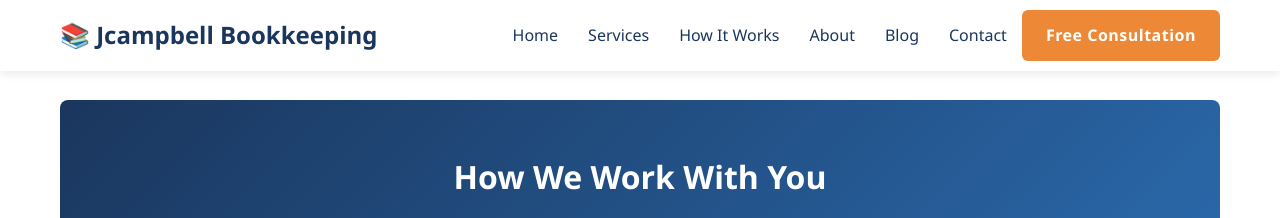
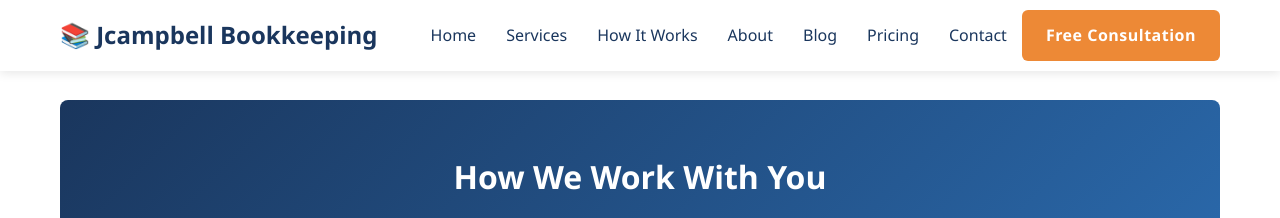
Before and after one commit to jcampbell9724/jcampbell-bookkeeping, a Jekyll site: the page built from how-it-works.md, in a window 1280 px wide. Shown: the top 218 px of the page. Built offline with Jekyll 4.4.1, drawn with Linux system fonts in a browser that asks for light colours.

Commit message:
Update header.html

```diff
--- a/_includes/header.html
+++ b/_includes/header.html
@@ -132,8 +132,9 @@
                 <li><a href="{{ site.baseurl }}/" class="nav-link">Home</a></li>
                 <li><a href="{{ site.baseurl }}/services/" class="nav-link">Services</a></li>
                 <li><a href="{{ site.baseurl }}/how-it-works/" class="nav-link">How It Works</a></li>
-                <li><a href="{{ site.baseurl }}/#about" class="nav-link">About</a></li>
+                <li><a href="{{ site.baseurl }}/about/" class="nav-link">About</a></li>
                 <li><a href="{{ site.baseurl }}/blog/" class="nav-link">Blog</a></li>
+                <li><a href="{{ site.baseurl }}/pricing/" class="nav-link">Pricing</a></li>
                 <li><a href="{{ site.baseurl }}/#contact" class="nav-link">Contact</a></li>
                 <li><a href="{{ site.baseurl }}/#contact" class="btn">Free Consultation</a></li>
             </ul>
```
